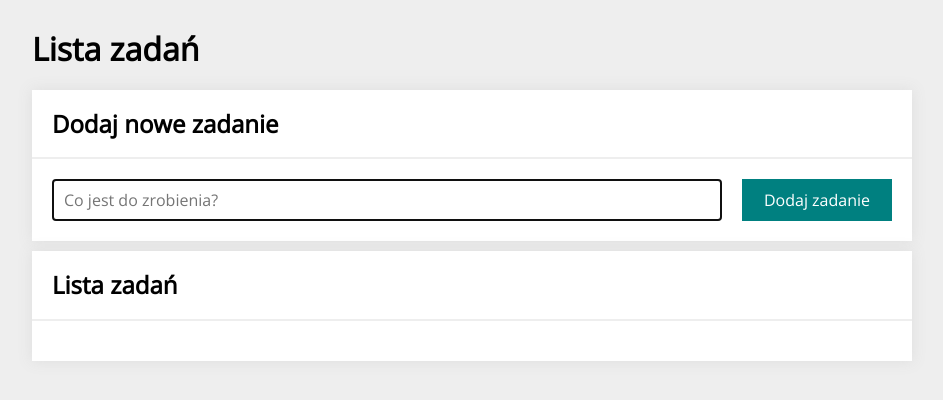
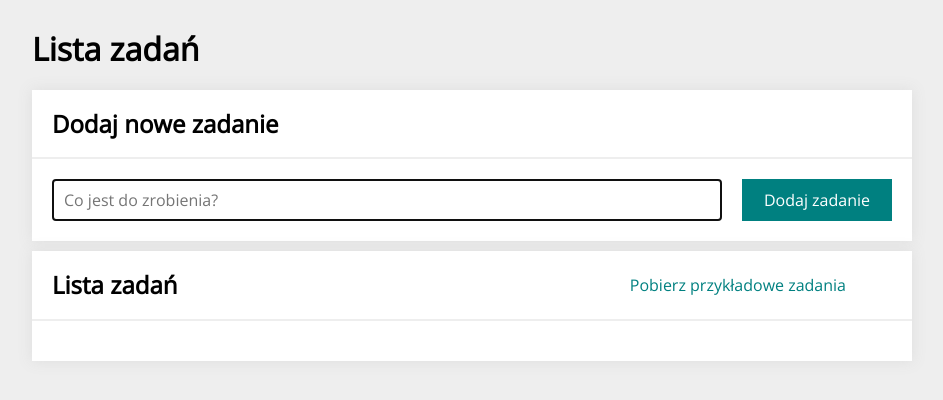
Before and after one commit to maxFadet/todos-list-react, a React (Create React App) app: page / in a window 1280 px wide. Shown: the top 400 px of the page, without its empty margins (168-1111 px from the left). Built offline with nearby package versions, Linux system fonts and the light colour scheme.

Commit message:
Added a button to load sample tasks

```diff
--- a/src/features/tasks/Buttons/index.js
+++ b/src/features/tasks/Buttons/index.js
@@ -5,7 +5,8 @@ import {
     selectAllTasksDone,
     selectHideDone,
     toggleHideDone,
-    setAllDone
+    setAllDone,
+    fetchExampleTasks
 } from "../tasksSlice";
 
 const Buttons = () => {
@@ -16,6 +17,9 @@ const Buttons = () => {
 
     return (
         <Panel>
+            <Button onClick={() => dispatch(fetchExampleTasks())}>
+                Pobierz przykładowe zadania
+            </Button>
             {tasksNotEmpty && (
                 <>
                     <Button onClick={() => dispatch(toggleHideDone())}>
```
